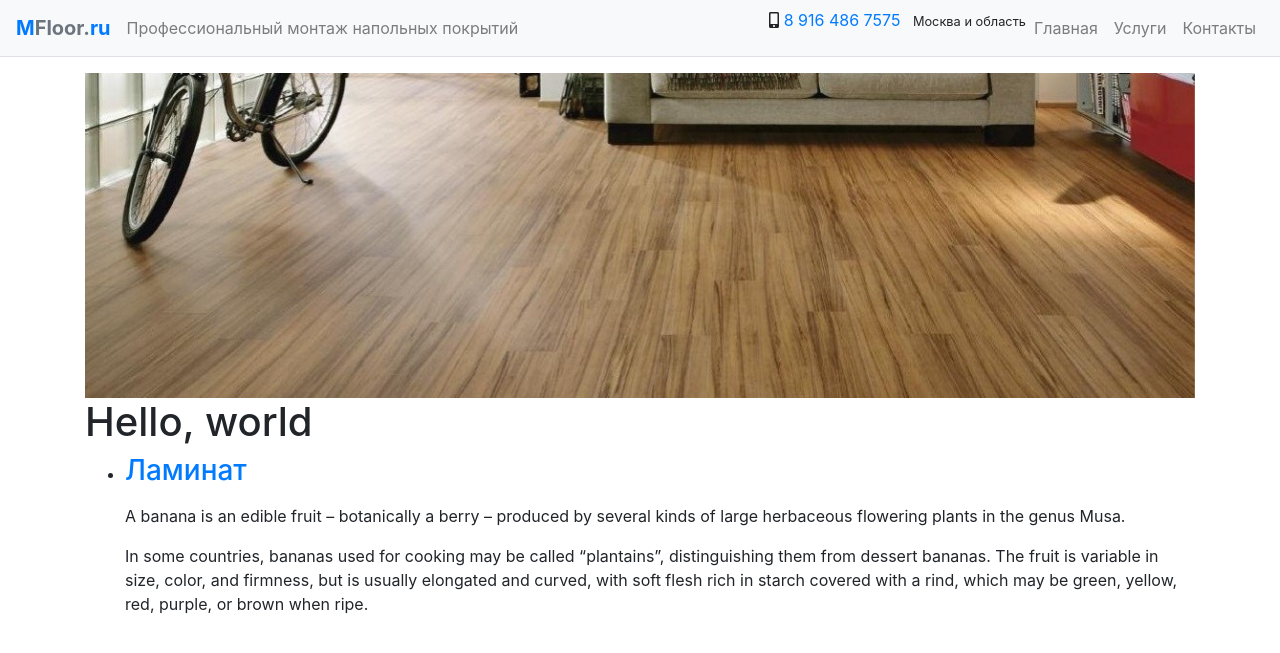
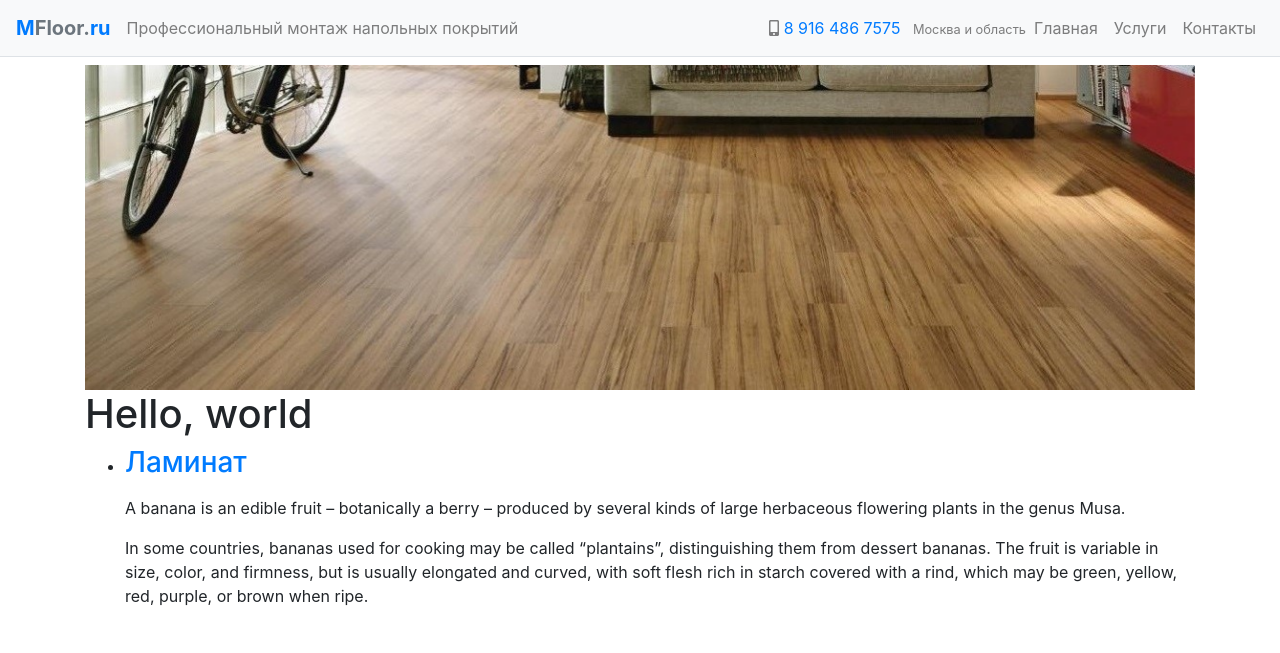
Before and after one commit to nskforward/MFloor, a Jekyll site: the page built from index.html, in a window 1280 px wide. Shown: the top 653 px of the page. Built offline with Jekyll 4.4.1, drawn with Linux system fonts in a browser that asks for light colours.

Commit message:
Jekyll navigation

```diff
--- a/_includes/navigation.html
+++ b/_includes/navigation.html
@@ -1,4 +1,4 @@
-<nav class="navbar navbar-expand-lg navbar-light bg-light border-bottom mb-3">
+<nav class="navbar navbar-expand-lg navbar-light bg-light border-bottom mb-2">
     <a class="navbar-brand" href="/">
         <b>
             <span class="text-primary">M</span><span class="text-muted">Floor.</span><span class="text-primary">ru</span>
@@ -10,11 +10,14 @@
         <span class="navbar-toggler-icon"></span>
     </button>
     <div class="collapse navbar-collapse" id="navbarSupportedContent">
+
         <ul class="navbar-nav ml-auto">
-            <li class=navbar-text">
-                <i class="fas fa-mobile-alt"></i>
-                <a class="text-primary" href="tel:+79164867575">8 916 486 7575</a>
-                <small class="ml-2">Москва и область</small>
+            <li class="nav-item">
+                <span class="navbar-text">
+                    <i class="fas fa-mobile-alt"></i>
+                    <a class="text-primary" href="tel:+79164867575">8 916 486 7575</a>
+                    <small class="ml-2">Москва и область</small>
+                </span>
             </li>
             <li class="nav-item">
                 <a class="nav-link" href="/">Главная</a>
```
